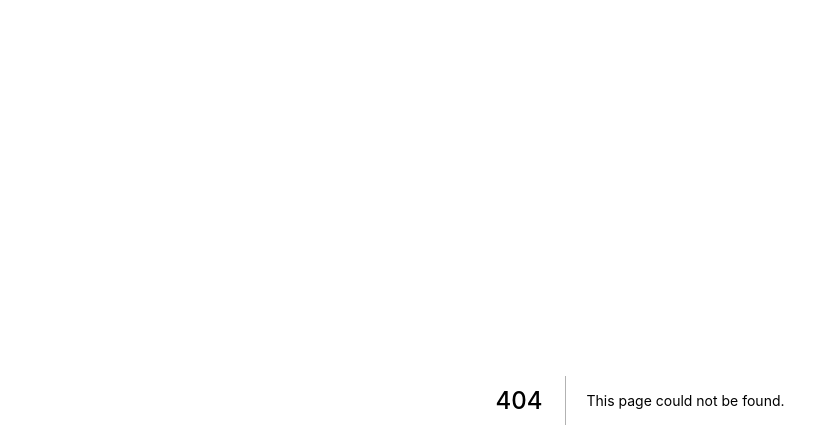
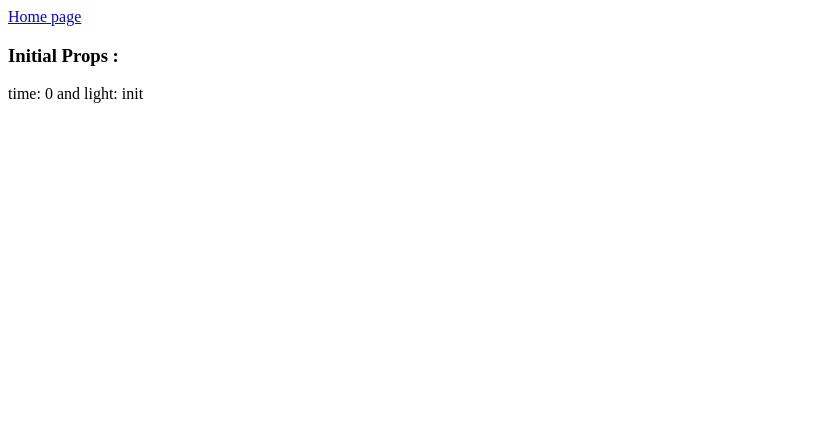
Before and after one commit to floriansr/nextjs-with_redux_wrapper, a Next.js app: page /ssg in a window 1280 px wide. Before the commit this address had no page. Shown: the top 448 px of the page, without its empty margins (0-839 px from the left). Built offline with nearby package versions, Linux system fonts and the light colour scheme.

Commit message:
[add] ssg page

```diff
--- /dev/null
+++ b/src/pages/ssg.js
@@ -0,0 +1,30 @@
+import { initialState } from "../constants";
+import Link from "next/link";
+
+export default function Static(props) {
+  const { time, light } = props.initialState.state;
+
+  return (
+    <>
+      <Link href="/">
+        <a>Home page</a>
+      </Link>
+      <h3>Initial Props : </h3>
+      <p>time: {time} and light: {light}</p>
+    </>
+  );
+}
+
+export function getStaticProps() {
+  return {
+    props: {
+      initialState,
+    },
+  };
+}
+
+// import { wrapper } from "../redux/store.ts";
+
+// export const getStaticProps = wrapper.getStaticProps(({ store }) => {
+//   store.dispatch(Page("static"));
+// });
```
